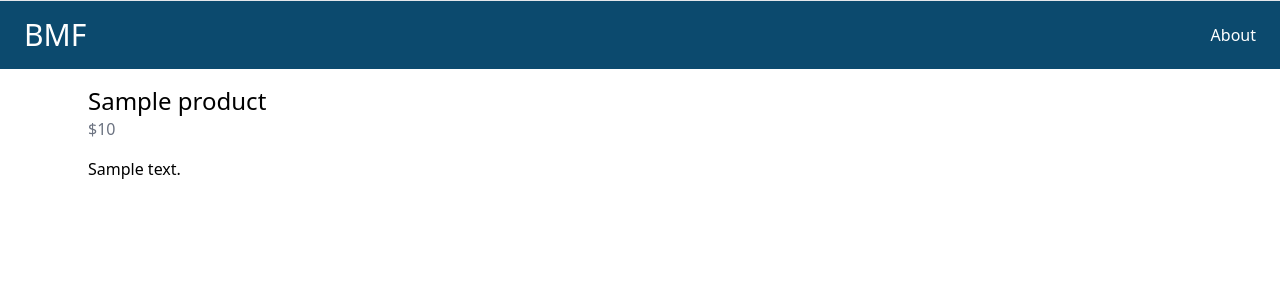
After one commit to dje1066/ecommerce_uni_clothing, a Django app: template product/templates/product/product_detail.html in a window 1280 px wide. The commit adds this page. Shown: the top 300 px of the page. Run offline with Django 3.2, Linux system fonts and the light colour scheme; the template is opened without the code that fills it: most values are stand-ins (such as "Sample title", 1, 10 or a date in 2020); some libraries are stand-ins or nearby versions.

Commit message:
added a basic product view, and links from frontpage!

```diff
--- /dev/null
+++ b/product/templates/product/product_detail.html
@@ -0,0 +1,13 @@
+{% extends 'store/base.html' %}
+
+{% block title %}{{ product.title }}{% endblock %}
+
+{% block content %}
+    <h1 class="text-2xl">{{ product.title }}</h1>
+
+    <p class="text-m text-gray-500">${{ product.get_display_price }}</p>
+
+    <p class="mt-4">
+        {{ product.description }}
+    </p>
+{% endblock %}
--- a/store/templates/store/frontpage.html
+++ b/store/templates/store/frontpage.html
@@ -9,8 +9,10 @@ BMF
     {% for product in products %}
         <div class="product w-1/3 p-4">
             <div class="p-4 bg-gray-100">
+                <a href="{% url 'product_detail' product.slug %}">
                 <h2 class="text-xl">{{ product.title }}</h2>
                 <p class="text-sm text-gray-700">${{ product.get_display_price }}</p>
+                </a>
             </div>
         </div>
     {% endfor %}
--- a/storeproject/urls.py
+++ b/storeproject/urls.py
@@ -20,7 +20,8 @@ from django.urls import path, include
 from store.views import frontpage, about
 
 urlpatterns = [
-    path('admin/', admin.site.urls),
+    path('', include('product.urls')),
     path('', frontpage, name='frontpage'),
     path('about/', about, name='about'),
+    path('admin/', admin.site.urls),
 ]
```
Also changed, not shown: product/urls.py (added, +7 -0 lines), product/views.py (+8 -1 lines).
